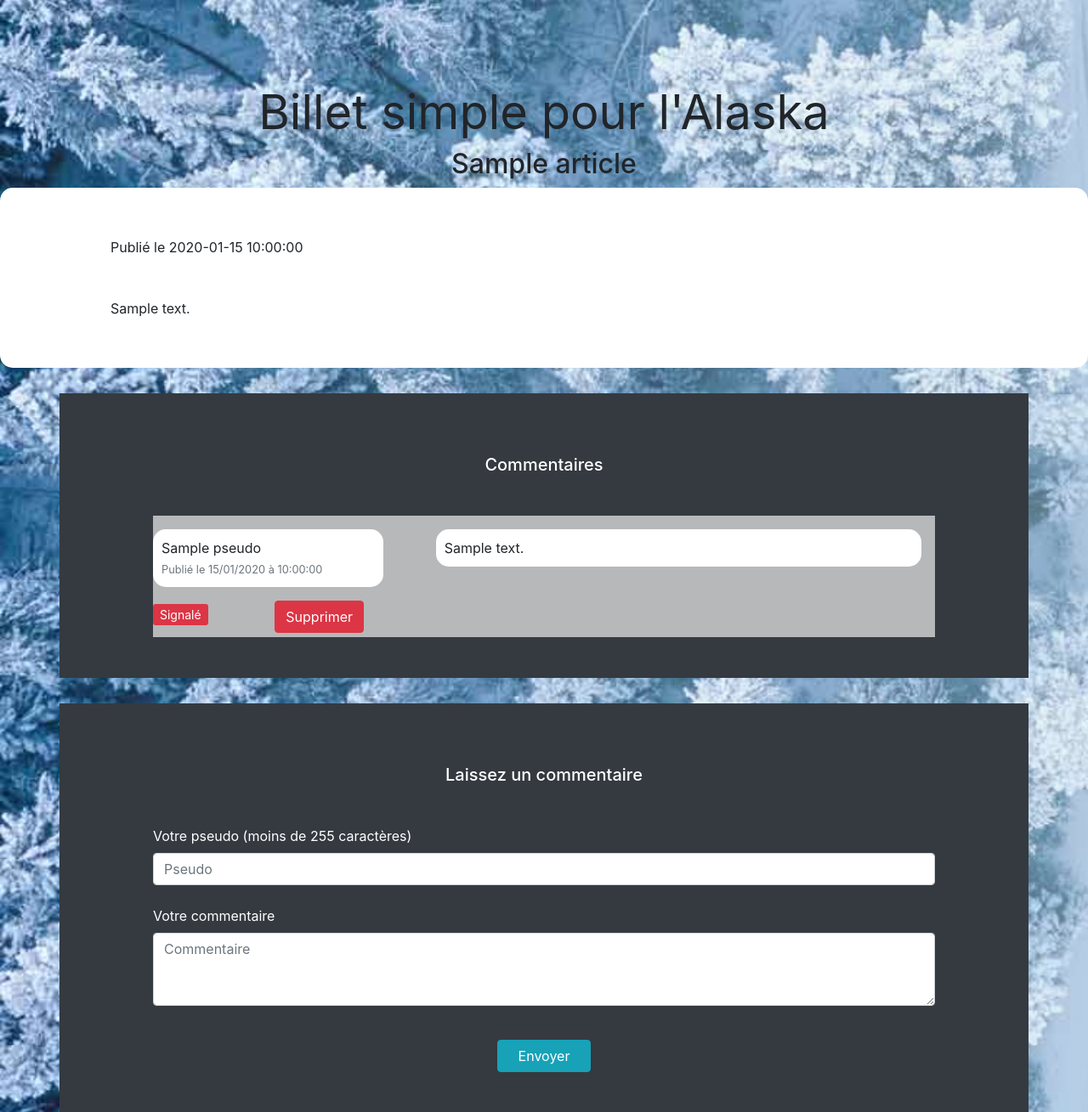
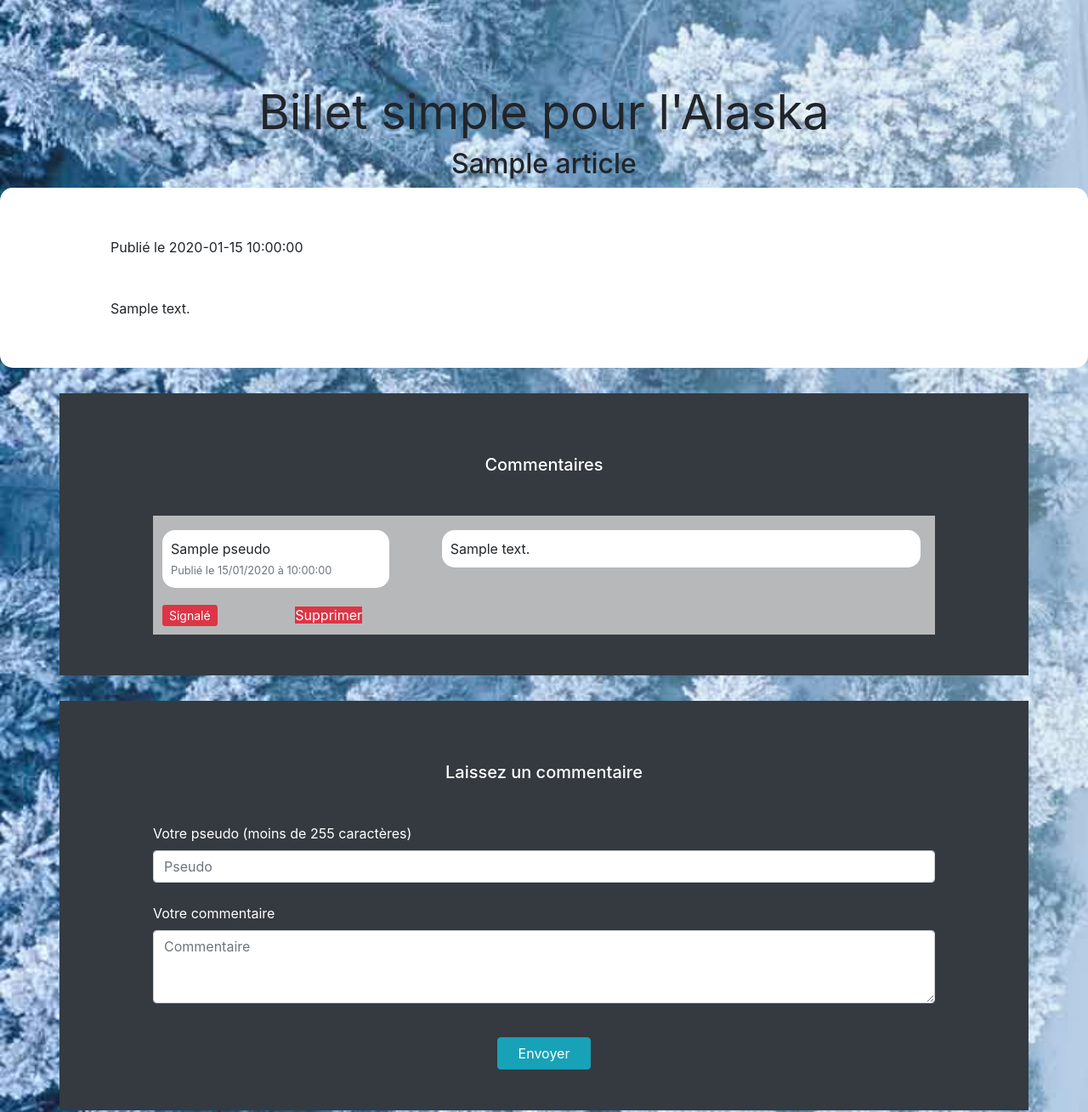
Before and after one commit to alan62/blogphp, a PHP site: template view/frontend/View.php in a window 1280 px wide. Shown: the part 56-1365 px from the top of the page at 85% size. Run offline with PHP 8.4, Linux system fonts and the light colour scheme; the visitor is signed in with stand-in values (Sample User, id 1); the template is opened without the code that fills it: most values are stand-ins (such as "Sample title", 1, 10 or a date in 2020); some libraries are stand-ins or nearby versions.

Commit message:
fin de l'adaptation css de la partie admin

```diff
--- a/public/css/style.css
+++ b/public/css/style.css
@@ -66,12 +66,16 @@ article, p {
 
 .bg-comment {
     background-color: #b7b8b9;
-    padding-bottom: 5px ;
-    margin-top: 5px;
 }
 
 .btnReport {
     margin-top: 5px !important;
+}
+
+.comment {
+    border: 1px solid #b7b8b9;
+    padding-bottom: 10px;
+    padding-left: 10px;
 }
 
 /* Login */
@@ -111,7 +115,7 @@ article, p {
         font-size: 10px;
     }
 
-    tbody  td .btn {
+    tbody > td > .btn {
         font-size: 0.5rem;
     }
 
@@ -134,6 +138,11 @@ article, p {
 }
 
 @media only screen and (min-width:749px) and (max-width: 849px) {
+
+    .btndelete {
+
+    }
+
     #login-form {
         padding-top: 30%;
     }
--- a/view/frontend/View.php
+++ b/view/frontend/View.php
@@ -61,7 +61,7 @@ ob_start();
                             </div>
                             <div class="col-md-2 mt-1"><a href="index.php?action=view&comment=<?= $comment->getId() ?>&article=<?= $comment->getId_article() ?>&event=report" class="btnreport btn-danger btn-sm mr-5<?php if ($comment->getReport() > 0) { ?> disabled" aria-disabled="true" <?php } ?> role="button"><?php if ($comment->getReport() > 0) { ?> Signalé <?php } else { ?> Signaler <?php } ?></a></div>
                             <?php if ($connected) { ?>
-                                 <a href="index.php?action=admin&comment=<?= $comment->getId() ?>&event=delete&article_id=<?= $article->getId() ?>" class="btn btn-danger">Supprimer</a>
+                                <div class="col-md-2 mt-1"><a href="index.php?action=admin&comment=<?= $comment->getId() ?>&event=delete&article_id=<?= $article->getId() ?>" class="btndelete btn-danger">Supprimer</a></div>
                             <?php } ?>
                         </div>
 
```
